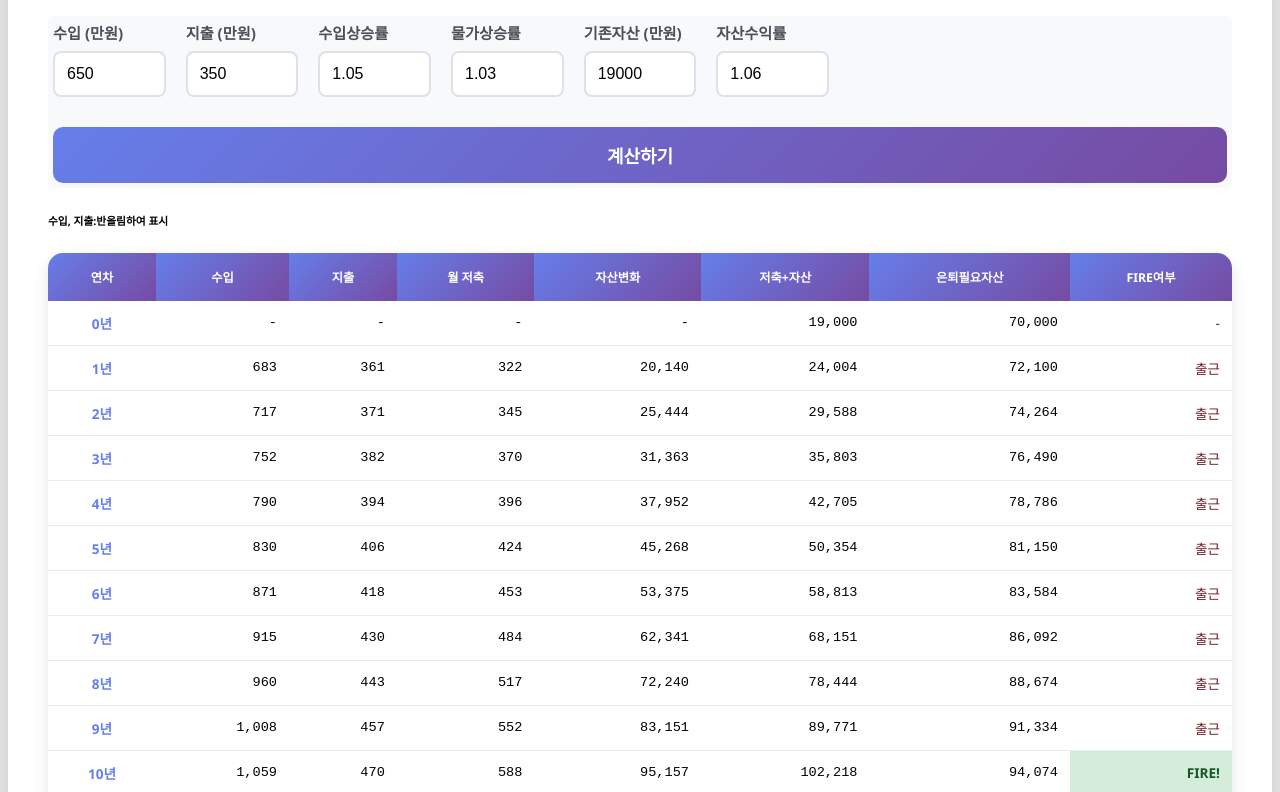
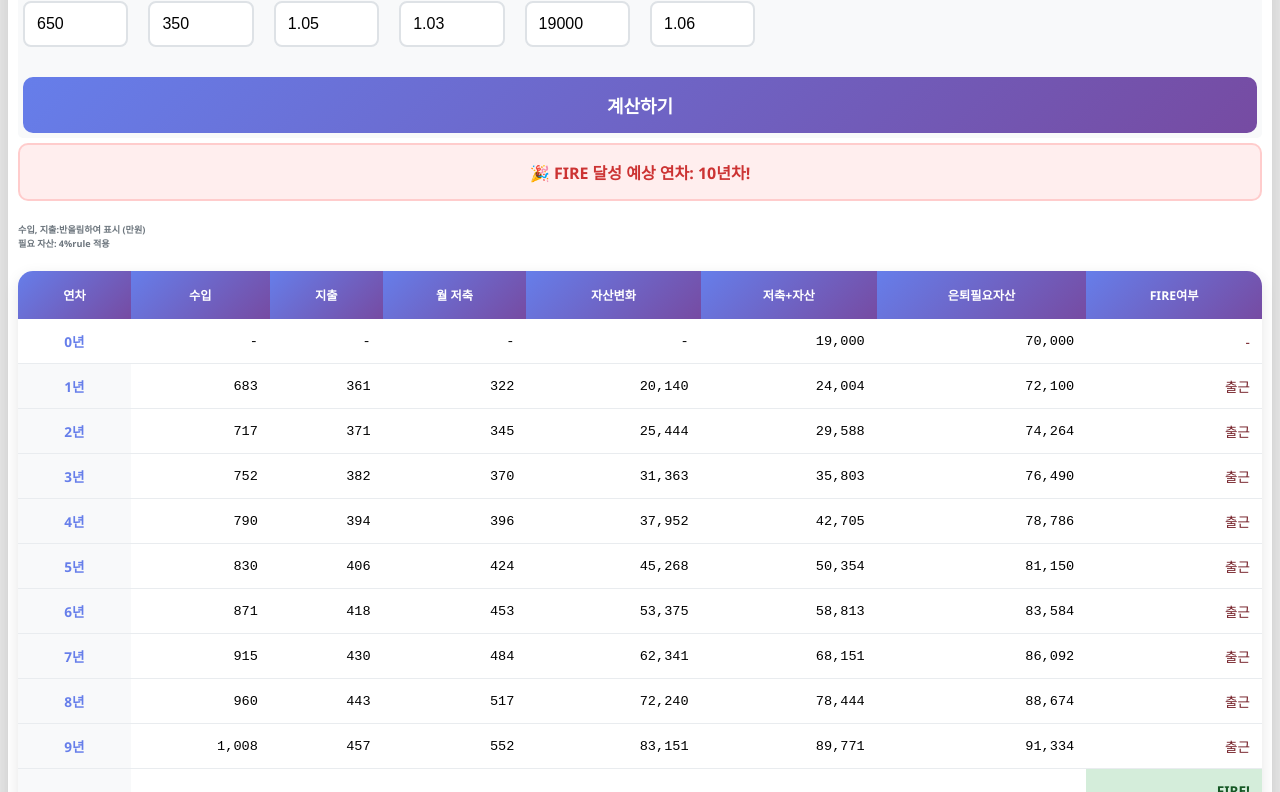
Before and after one commit to Sihwan4/calculatefire251008, a plain HTML site: page index.html in a window 1280 px wide. Shown: the part 147-939 px from the top of the page. Drawn offline with Linux system fonts and the light colour scheme.

Commit message:
Update index.html

```diff
--- a/index.html
+++ b/index.html
@@ -10,28 +10,26 @@
     <style>
 
         .containerfire {
-            margin: 0;
-            padding: 0;
+            margin: 5;
             box-sizing: border-box;
 
 
             font-family: 'Segoe UI', Tahoma, Geneva, Verdana, sans-serif;
             background: linear-gradient(135deg, #667eea 0%, #764ba2 100%);
-            min-height: 100vh;
-            padding: 20px;
+            min-height: 95vh;
 
             max-width: 2400px;
             margin: 0 auto;
             background: white;
             border-radius: 20px;
             box-shadow: 0 20px 60px rgba(0,0,0,0.3);
-            padding: 40px;
+            padding: 10px;
         }
 
         .containerfire h1 {
             text-align: center;
             color: #667eea;
-            margin-bottom: 30px;
+            margin-bottom: 10px;
             font-size: 2.5em;
         }
 
@@ -156,35 +154,46 @@
             font-family: 'Courier New', monospace;
         }
 
-
         .containerfire table {
             font-size: 0.85em;
         }
+/* 🌟 첫 번째 컬럼 고정 핵심 스타일 🌟 */
+        .containerfire th:first-child,
+        .containerfire td:first-child {
+            position: sticky; /* 고정 위치 설정 */
+            left: 0; /* 왼쪽 끝에 고정 */
+            z-index: 2; /* 스크롤되는 다른 셀 위에 표시 */
 
+        }
 
-/*
-        @media (max-width: 768px) {
-            .container {
-                padding: 20px;
-            }
+        /* 헤더 셀 고정 시 배경과 그림자 설정 */
+        .containerfire th:first-child {
+            background: linear-gradient(135deg, #667eea 0%, #764ba2 100%); /* 배경색 유지 */
+            box-shadow: 2px 0 3px rgba(0, 0, 0, 0.1); /* 고정 경계에 그림자 추가 */
+        }
 
-            h1 {
-                font-size: 1.8em;
-            }
+        /* 데이터 셀 고정 시 배경과 그림자 설정 */
+        .containerfire td:first-child {
+            background-color: #f8f9fa; /* 배경색: 테이블 배경과 비슷하게 설정 */
+            box-shadow: 2px 0 3px rgba(0, 0, 0, 0.1);
+        }
 
-            .input-section {
-                padding: 20px;
-            }
+        /* 0년차 행의 고정된 셀에 대한 배경 처리 */
+        .containerfire #resultBody tr:first-child td:first-child {
+            background-color: white;
+        }
 
-            table {
-                font-size: 0.85em;
-            }
+        /* FIRE 달성 행의 배경색과 고정 셀의 배경색 통일 */
+        .containerfire .fire-yes td:first-child {
+            background-color: #d4edda !important;
+        }
 
-            th, td {
-                padding: 8px 5px;
-            }
+        .containerfire .explain {
+            text-align: left;
+            color: #6c757d;
+            margin-top: 10px;
+            font-size: 0.85em;
         }
-            */
     </style>
     <div class="containerfire">
         <h1>🔥 FIRE 계산기</h1>
@@ -224,7 +233,7 @@
         </div>
 
         <div id="error" style="display:none;" class="error"></div>
-        <div id="explainadd" class="explain"><h6>수입, 지출:반올림하여 표시</h6></div>
+        <div id="explainadd" class="explain"><h6>수입, 지출:반올림하여 표시 (만원)<br> 필요 자산: 4%rule 적용</h6></div>
 
         <div class="table-container">
             <table id="resultTable">
@@ -249,6 +258,29 @@
     <script>
         function formatNumber(num) {
             return Math.round(num * 100) / 100;
+        }
+
+        function setInitialValuesFromURL() {
+            const urlParams = new URLSearchParams(window.location.search);
+            // 쿼리 파라미터와 해당 input 필드의 ID 매핑
+            const paramMap = {
+                'income_param': 'income',
+                'expense_param': 'expense',
+                'income_rate_param': 'incomeRate',
+                'inflation_rate_param': 'inflationRate',
+                'assets_param': 'assets',
+                'asset_return_param': 'assetReturn'
+            };
+
+            for (const paramName in paramMap) {
+                const inputId = paramMap[paramName];
+                const paramValue = urlParams.get(paramName);
+
+                if (paramValue !== null && paramValue.trim() !== '' && !isNaN(paramValue)) {
+                    // 값이 유효하면 해당 input 필드에 설정
+                    document.getElementById(inputId).value = paramValue;
+                }
+            }
         }
 
         function calculate() {
@@ -278,6 +310,7 @@
             let currentExpense = expense;
             let currentAssets = initialAssets;
             let fireYear = -1;
+            let requiredMonth = 12;
 
             // 0년차 계산
             const requiredAssets0 = expense * 12 / (assetReturn - 1);
@@ -326,6 +359,7 @@
                     }
                 }
 
+
                 // 최소 5년은 표시
                 if (year <= 5 || fireYear === -1 || year <= fireYear + 1) {
                     const row = resultBody.insertRow();
@@ -336,6 +370,28 @@
                     const roundedAssetGrowth = Math.round(assetGrowth); // 반올림
                     const roundedTotalAssets = Math.round(totalAssets); // 반올림
                     const roundedRequiredAssets = Math.round(requiredAssets); // 반올림
+                    /*
+                    console.log(year);
+                    console.log((currentAssets)  - requiredAssets)
+                    console.log(currentAssets);
+                    console.log(monthlySavings);
+                    console.log("_______");
+                    */
+
+                    let monthlyassets = currentAssets;
+                    for(let imonth=0; imonth<12; imonth++){
+                        monthlyassets = monthlyassets * (1+ (assetReturn-1)/12) + monthlySavings;
+                        //console.log(imonth + ": " + monthlyassets + " / " + requiredAssets);
+                        if(monthlyassets >= requiredAssets){
+                            //console.log("목표 달성!" + (imonth+1) + "개월차");
+                            requiredMonth = imonth + 1;
+                            console.log(requiredMonth)
+                            break;
+                        }
+                    }
+                    // console.log(requiredMonth)
+                    const addtext = year === fireYear ? "<br>" + requiredMonth +"개월부터" : "";
+
                     row.innerHTML = `
                         <td>${year}년</td>
                         <td class="number">${roundedCurrentIncome.toLocaleString()}</td>
@@ -344,23 +400,45 @@
                         <td class="number">${roundedAssetGrowth.toLocaleString()}</td>
                         <td class="number">${roundedTotalAssets.toLocaleString()}</td>
                         <td class="number">${roundedRequiredAssets.toLocaleString()}</td>
-                        <td class="${isFire ? 'fire-yes' : 'fire-no'}">${isFire ? 'FIRE!' : '출근'}</td>
+                        <td class="${isFire ? 'fire-yes' : 'fire-no'}">${isFire ? 'FIRE!' + addtext  : '출근'}</td>
                     `;
                 }
 
                 currentAssets = totalAssets;
             }
 
+
             if (fireYear === -1) {
                 errorDiv.textContent = '⚠️ 50년 이내 FIRE가 불가능합니다!';
                 errorDiv.style.display = 'block';
-                resultBody.innerHTML = '';
-                return;
+                // 50년이 지나도 FIRE가 안 되면 마지막 행 추가
+                const finalRow = resultBody.insertRow();
+                finalRow.innerHTML = `
+                    <td>50년</td>
+                    <td class="number">${Math.round(currentIncome).toLocaleString()}</td>
+                    <td class="number">${Math.round(currentExpense).toLocaleString()}</td>
+                    <td class="number">${Math.round(monthlySavings).toLocaleString()}</td>
+                    <td class="number">${Math.round(assetGrowth).toLocaleString()}</td>
+                    <td class="number">${Math.round(currentAssets).toLocaleString()}</td>
+                    <td class="number">${Math.round(requiredAssets).toLocaleString()}</td>
+                    <td class="fire-no">출근</td>
+                `;
+            } else if (fireYear > 0) {
+                errorDiv.textContent = `🎉 FIRE 달성 예상 연차: ${fireYear}년차!`;
+                errorDiv.style.display = 'block';
+            } else if (fireYear === 0) {
+                errorDiv.textContent = `💰 이미 FIRE를 달성하셨습니다! (0년차)`;
+                errorDiv.style.display = 'block';
             }
         }
 
         // 페이지 로드 시 자동 계산
-        window.onload = calculate;
+        window.onload = () =>{
+            setInitialValuesFromURL();
+            calculate();
+        }
+
+
     </script>
 </body>
 </html>
```
